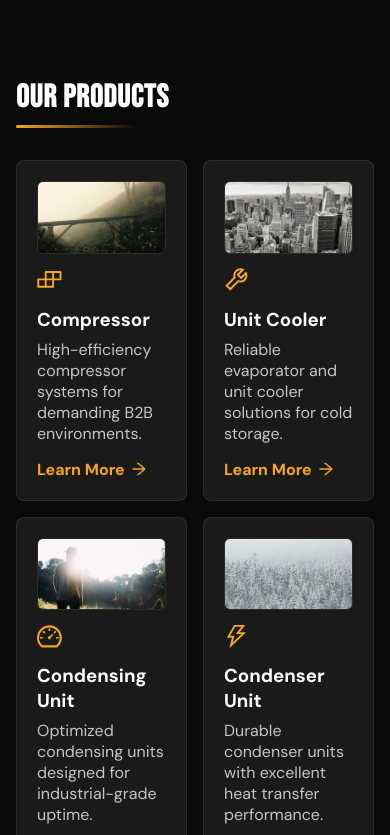
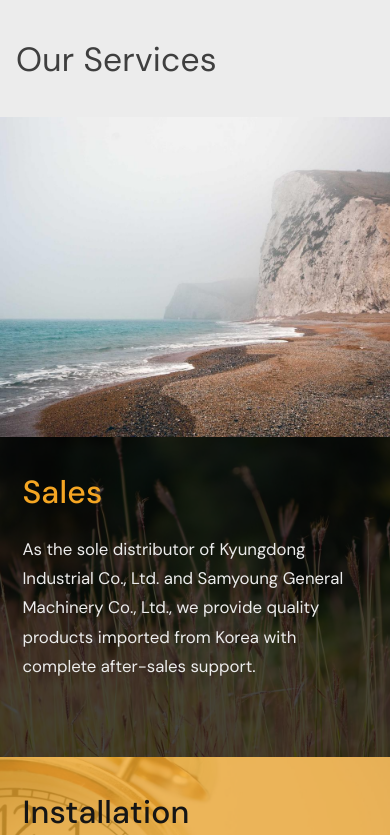
Before and after one commit to sonhip/kumsung-landing, a React (Vite) app: page / in a window 390 px wide. Shown: the part 3229-4064 px from the top of the page. Built offline with nearby package versions, Linux system fonts and the light colour scheme.

Commit message:
feat: add Our Services section with responsive design and styling

```diff
--- a/src/App.jsx
+++ b/src/App.jsx
@@ -11,8 +11,7 @@ import { SITE_TEXT } from "./constants/siteText";
 
 const Stats = lazy(() => import("./components/sections/Stats"));
 const PreviousWorks = lazy(() => import("./components/sections/PreviousWorks"));
-const Products = lazy(() => import("./components/sections/Products"));
-const WhyUs = lazy(() => import("./components/sections/WhyUs"));
+const OurServices = lazy(() => import("./components/sections/OurServices"));
 const CTABanner = lazy(() => import("./components/sections/CTABanner"));
 
 const { company, routes } = SITE_TEXT;
@@ -46,10 +45,7 @@ const HomePage = () => {
           <PreviousWorks />
         </ScrollReveal>
         <ScrollReveal>
-          <Products />
-        </ScrollReveal>
-        <ScrollReveal>
-          <WhyUs />
+          <OurServices />
         </ScrollReveal>
         <ScrollReveal>
           <CTABanner />
--- /dev/null
+++ b/src/components/sections/OurServices.jsx
@@ -0,0 +1,51 @@
+import { SITE_TEXT } from "../../constants/siteText";
+
+const { services } = SITE_TEXT;
+
+const OurServices = () => {
+  return (
+    <section className="services-section" aria-label={services.ariaLabel}>
+      <div className="services-heading">
+        <div className="container">
+          <h2>{services.title}</h2>
+        </div>
+      </div>
+
+      <div className="services-grid">
+        {services.tiles.map((tile, index) => {
+          if (tile.type === "image") {
+            return (
+              <article
+                key={`${tile.image}-${index}`}
+                className="service-tile service-image"
+              >
+                <img src={tile.image} alt={tile.alt} loading="lazy" />
+              </article>
+            );
+          }
+
+          return (
+            <article
+              key={`${tile.title}-${index}`}
+              className={`service-tile service-content ${tile.tone === "gold" ? "is-gold" : "is-dark"}`}
+            >
+              <img
+                className="service-content-bg"
+                src={tile.image}
+                alt=""
+                loading="lazy"
+              />
+              <div className="service-content-layer" />
+              <div className="service-content-copy">
+                <h3>{tile.title}</h3>
+                <p>{tile.description}</p>
+              </div>
+            </article>
+          );
+        })}
+      </div>
+    </section>
+  );
+};
+
+export default OurServices;
--- a/src/constants/siteText.js
+++ b/src/constants/siteText.js
@@ -141,6 +141,51 @@ export const SITE_TEXT = {
       },
     ],
   },
+  services: {
+    ariaLabel: "Our services",
+    title: "Our Services",
+    tiles: [
+      {
+        type: "image",
+        image: "/static/images/work-1.jpg",
+        alt: "Industrial equipment ready for delivery",
+      },
+      {
+        type: "content",
+        tone: "dark",
+        image: "/static/images/product-other.jpg",
+        title: "Sales",
+        description:
+          "As the sole distributor of Kyungdong Industrial Co., Ltd. and Samyoung General Machinery Co., Ltd., we provide quality products imported from Korea with complete after-sales support.",
+      },
+      {
+        type: "content",
+        tone: "gold",
+        image: "/static/images/work-2.jpg",
+        title: "Installation",
+        description:
+          "Our well-trained and well-mannered team delivers accurate installation and commissioning to match your facility requirements and operating standards.",
+      },
+      {
+        type: "image",
+        image: "/static/images/work-3.jpg",
+        alt: "Installed refrigeration units in a commercial facility",
+      },
+      {
+        type: "image",
+        image: "/static/images/work-4.jpg",
+        alt: "Industrial roof area with cooling system",
+      },
+      {
+        type: "content",
+        tone: "dark",
+        image: "/static/images/work-5.jpg",
+        title: "Repair",
+        description:
+          "We stay in touch with our customers and provide responsive repair assistance to keep refrigeration systems stable and efficient.",
+      },
+    ],
+  },
   products: {
     sectionAriaLabel: "Products",
     title: "Our Products",
--- a/src/styles/global.css
+++ b/src/styles/global.css
@@ -673,6 +673,101 @@ main {
   font-size: 1rem;
 }
 
+.services-section {
+  background: #ececec;
+}
+
+.services-heading {
+  padding: 4.4rem 0 4.1rem;
+}
+
+.services-heading .container {
+  display: flex;
+  justify-content: flex-start;
+}
+
+.services-heading h2 {
+  margin: 0;
+  color: #3f3f3f;
+  font-size: clamp(2.1rem, 3.1vw, 3.35rem);
+  font-family: var(--font-body);
+  font-weight: 400;
+  letter-spacing: 0.2px;
+}
+
+.services-grid {
+  display: grid;
+  grid-template-columns: repeat(2, minmax(0, 1fr));
+}
+
+.service-tile {
+  position: relative;
+  min-height: 470px;
+  overflow: hidden;
+}
+
+.service-image img {
+  width: 100%;
+  height: 100%;
+  object-fit: cover;
+  display: block;
+}
+
+.service-content-bg {
+  position: absolute;
+  inset: 0;
+  width: 100%;
+  height: 100%;
+  object-fit: cover;
+}
+
+.service-content-layer {
+  position: absolute;
+  inset: 0;
+  background: rgba(6, 6, 6, 0.74);
+}
+
+.service-content.is-gold .service-content-layer {
+  background: rgba(245, 166, 35, 0.72);
+}
+
+.service-content-copy {
+  position: relative;
+  z-index: 1;
+  max-width: 700px;
+  padding: 5.2rem 6rem;
+}
+
+.service-content-copy h3 {
+  margin: 0;
+  font-size: clamp(2rem, 2.6vw, 2.9rem);
+  font-family: var(--font-body);
+  font-weight: 500;
+  letter-spacing: 0.2px;
+}
+
+.service-content-copy p {
+  margin: 1.35rem 0 0;
+  line-height: 1.75;
+  font-size: clamp(1.05rem, 1.22vw, 1.12rem);
+}
+
+.service-content.is-dark .service-content-copy h3 {
+  color: var(--color-accent);
+}
+
+.service-content.is-dark .service-content-copy p {
+  color: #ececec;
+}
+
+.service-content.is-gold .service-content-copy h3 {
+  color: #151515;
+}
+
+.service-content.is-gold .service-content-copy p {
+  color: #1f1f1f;
+}
+
 .products-section,
 .why-section {
   padding: 5rem 0;
@@ -987,6 +1082,22 @@ main {
     min-height: 420px;
   }
 
+  .services-grid {
+    grid-template-columns: 1fr;
+  }
+
+  .service-tile {
+    min-height: 320px;
+  }
+
+  .services-heading {
+    padding: 2.5rem 0 2.3rem;
+  }
+
+  .service-content-copy {
+    padding: 2.1rem 1.4rem;
+  }
+
   .why-grid,
   .cta-inner,
   .footer-grid {
```
